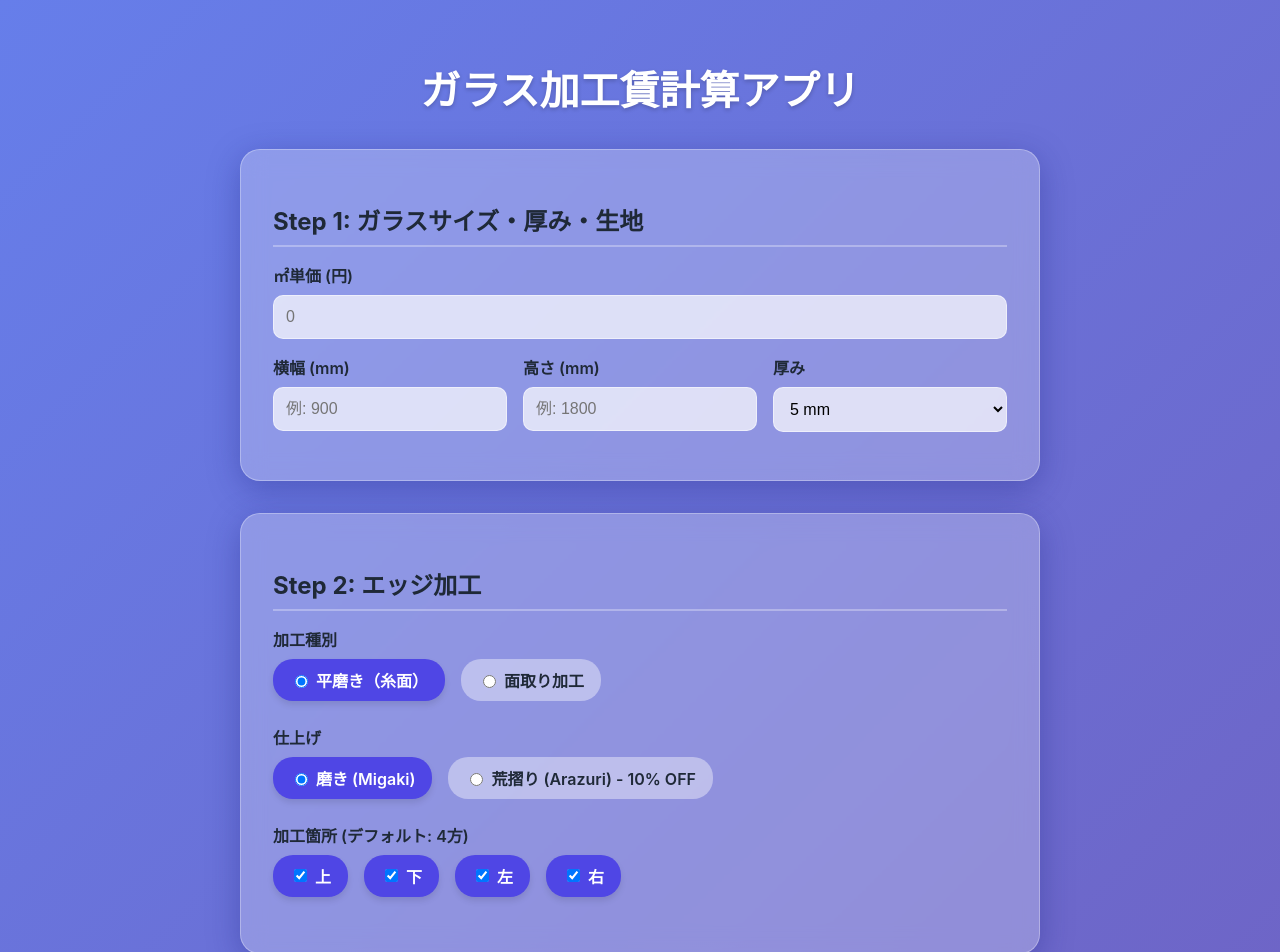
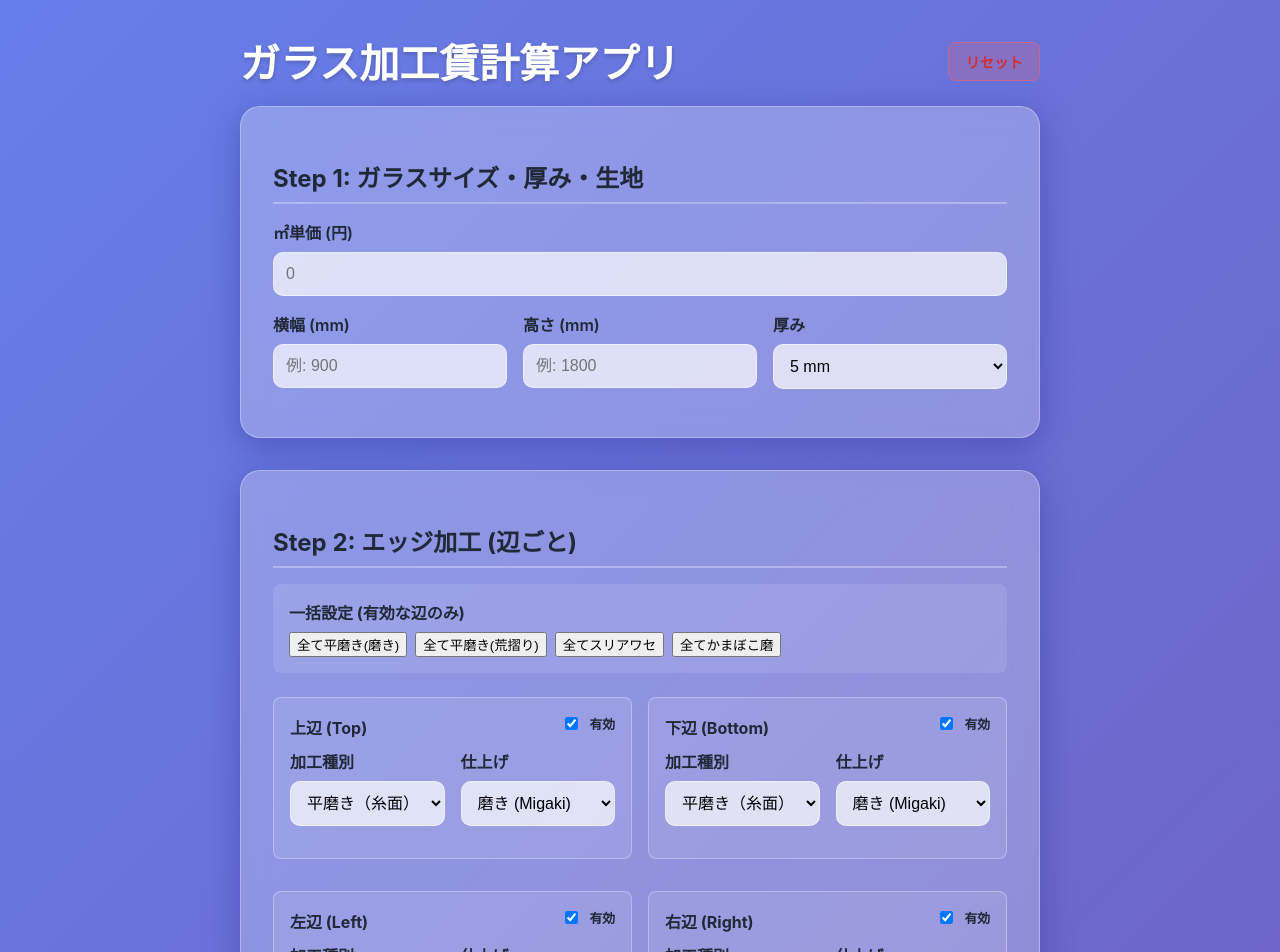
Before and after one commit to tamachan08/glass-cal, a React (Vite) app: page / in a window 1280 px wide. Shown: the top 952 px of the page. Built offline with nearby package versions, Linux system fonts and the light colour scheme.

Commit message:
Feat: Implement Per-Side Edge Processing, Reset Button, and 10-yen Rounding (v1.5)

```diff
--- a/src/App.tsx
+++ b/src/App.tsx
@@ -14,10 +14,17 @@ function App() {
   });
   const [unitPrice, setUnitPrice] = useState<number>(0);
 
+  const defaultSideConfig: import('./types').SideConfig = {
+    enabled: true,
+    type: 'flat_polish',
+    finish: 'migaki'
+  };
+
   const [edge, setEdge] = useState<EdgeProcessing>({
-    type: 'flat_polish',
-    finish: 'migaki',
-    processedSides: { top: true, bottom: true, left: true, right: true }
+    top: { ...defaultSideConfig },
+    bottom: { ...defaultSideConfig },
+    left: { ...defaultSideConfig },
+    right: { ...defaultSideConfig }
   });
 
   const [options, setOptions] = useState<ProcessingOptions>({
@@ -33,13 +40,56 @@ function App() {
     }
   });
 
+  const handleReset = () => {
+    if (!window.confirm('入力内容を全てリセットしますか？')) return;
+
+    setDimensions({ width: 0, height: 0, thickness: 5 });
+    setUnitPrice(0);
+    setEdge({
+      top: { ...defaultSideConfig },
+      bottom: { ...defaultSideConfig },
+      left: { ...defaultSideConfig },
+      right: { ...defaultSideConfig }
+    });
+    setOptions({
+      rProcessing: { r15: 0, r30: 0, r50: 0, r100: 0, r200: 0, r300: 0 },
+      cornerCutProcessing: { c30: 0, c50: 0, c100: 0, c200: 0 },
+      holeProcessing: { d5_15: 0, d16_30: 0, d31_50: 0, d51_100: 0, d101_plus: 0 },
+      specialProcessing: { outletSmall: 0, outletLarge: 0, ventilator: 0 },
+      hikiteCount: 0,
+      complexProcessing: {
+        notch: Array(4).fill({ totalLength: 0, count: 0 }),
+        eguri: Array(4).fill({ totalLength: 0, count: 0 }),
+        square_hole: Array(4).fill({ totalLength: 0, count: 0 })
+      }
+    });
+  };
+
   const result = useMemo(() => {
     return calculateTotal(dimensions, edge, options, unitPrice);
   }, [dimensions, edge, options, unitPrice]);
 
   return (
     <div className="app-container">
-      <h1>ガラス加工賃計算アプリ</h1>
+      <div style={{ display: 'flex', justifyContent: 'space-between', alignItems: 'center', marginBottom: '1rem' }}>
+        <h1 style={{ margin: 0 }}>ガラス加工賃計算アプリ</h1>
+        <button
+          onClick={handleReset}
+          style={{
+            padding: '0.5rem 1rem',
+            backgroundColor: 'rgba(255, 100, 100, 0.2)',
+            border: '1px solid rgba(255, 100, 100, 0.5)',
+            color: '#d32f2f',
+            borderRadius: '8px',
+            cursor: 'pointer',
+            fontSize: '0.9rem',
+            fontWeight: 'bold',
+            backdropFilter: 'blur(10px)'
+          }}
+        >
+          リセット
+        </button>
+      </div>
 
       <GlassInputs
         width={dimensions.width}
@@ -64,7 +114,7 @@ function App() {
 
       <ResultCard result={result} />
       <footer style={{ marginTop: '2rem', textAlign: 'center', opacity: 0.5, fontSize: '0.8rem' }}>
-        v1.3 (Expanded Complex Processing Inputs)
+        v1.4 (With Reset Button)
       </footer>
     </div>
   );
--- a/src/components/EdgeSelector.tsx
+++ b/src/components/EdgeSelector.tsx
@@ -1,141 +1,117 @@
-import type { EdgeProcessing, ProcessingType, ChamferWidth } from '../types';
+import React from 'react';
+import type { EdgeProcessing, ProcessingType, ChamferWidth, SideConfig, EdgeFinish } from '../types';
 
 interface EdgeSelectorProps {
     edge: EdgeProcessing;
     onChange: (edge: EdgeProcessing) => void;
 }
 
+const PROCESS_LABELS: Record<ProcessingType, string> = {
+    'flat_polish': '平磨き（糸面）',
+    'chamfer': '面取り加工',
+    'suriawase': 'スリアワセ (磨きx3)',
+    'kamaboko': 'かまぼこ磨 (磨きx2)'
+};
+
 export const EdgeSelector: React.FC<EdgeSelectorProps> = ({ edge, onChange }) => {
 
-    const handleTypeChange = (type: ProcessingType) => {
-        // defaults
-        if (type === 'flat_polish') {
-            onChange({ ...edge, type });
-        } else {
+    const updateSide = (side: keyof EdgeProcessing, updates: Partial<SideConfig>) => {
         onChange({
             ...edge,
-                type,
-                chamferWidth: '12',
-                polishChamferEdge: true
-            });
-        }
-    };
-
-    const updateChamfer = (updates: Partial<EdgeProcessing>) => {
-        onChange({ ...edge, ...updates });
-    };
-
-    const toggleSide = (side: keyof EdgeProcessing['processedSides']) => {
-        onChange({
-            ...edge,
-            processedSides: {
-                ...edge.processedSides,
-                [side]: !edge.processedSides[side]
-            }
+            [side]: { ...edge[side], ...updates }
         });
     };
 
+    // Helper to render a single side configurator
+    const renderSideConfig = (side: keyof EdgeProcessing, label: string) => {
+        const config = edge[side];
         return (
-        <div className="glass-card">
-            <h2>Step 2: エッジ加工</h2>
+            <div className="side-config-card" style={{
+                border: '1px solid rgba(255,255,255,0.3)',
+                borderRadius: '8px',
+                padding: '1rem',
+                marginBottom: '1rem',
+                backgroundColor: config.enabled ? 'rgba(255,255,255,0.1)' : 'rgba(0,0,0,0.05)',
+                opacity: config.enabled ? 1 : 0.6
+            }}>
+                <div style={{ display: 'flex', justifyContent: 'space-between', alignItems: 'center', marginBottom: '0.5rem' }}>
+                    <h3 style={{ margin: 0, fontSize: '1rem' }}>{label}</h3>
+                    <label className="toggle-switch" style={{ fontSize: '0.8rem' }}>
+                        <input
+                            type="checkbox"
+                            checked={config.enabled}
+                            onChange={(e) => updateSide(side, { enabled: e.target.checked })}
+                        />
+                        <span>{config.enabled ? '有効' : '無効'}</span>
+                    </label>
+                </div>
+
+                {config.enabled && (
+                    <div className="grid-2">
+                        {/* Type Selector */}
                         <div className="form-group">
                             <label>加工種別</label>
-                <div className="radio-group">
-                    <label className={`radio-label ${edge.type === 'flat_polish' ? 'selected' : ''}`}>
-                        <input
-                            type="radio"
-                            name="edgeType"
-                            checked={edge.type === 'flat_polish'}
-                            onChange={() => handleTypeChange('flat_polish')}
-                        />
-                        平磨き（糸面）
-                    </label>
-                    <label className={`radio-label ${edge.type === 'chamfer' ? 'selected' : ''}`}>
-                        <input
-                            type="radio"
-                            name="edgeType"
-                            checked={edge.type === 'chamfer'}
-                            onChange={() => handleTypeChange('chamfer')}
-                        />
-                        面取り加工
-                    </label>
-                </div>
+                            <select
+                                value={config.type}
+                                onChange={(e) => {
+                                    const newType = e.target.value as ProcessingType;
+                                    const updates: Partial<SideConfig> = { type: newType };
+                                    if (newType === 'chamfer' && !config.chamferWidth) {
+                                        updates.chamferWidth = '12';
+                                        updates.polishChamferEdge = true;
+                                    }
+                                    updateSide(side, updates);
+                                }}
+                            >
+                                {Object.entries(PROCESS_LABELS).map(([key, text]) => (
+                                    <option key={key} value={key}>{text}</option>
+                                ))}
+                            </select>
                         </div>
 
+                        {/* Finish Selector */}
                         <div className="form-group">
                             <label>仕上げ</label>
-                <div className="radio-group" style={{ marginBottom: '1rem' }}>
-                    <label className={`radio-label ${edge.finish === 'migaki' ? 'selected' : ''}`}>
-                        <input
-                            type="radio"
-                            name="finish"
-                            checked={edge.finish === 'migaki'}
-                            onChange={() => onChange({ ...edge, finish: 'migaki' })}
-                        />
-                        磨き (Migaki)
-                    </label>
-                    <label className={`radio-label ${edge.finish === 'arazuri' ? 'selected' : ''}`}>
-                        <input
-                            type="radio"
-                            name="finish"
-                            checked={edge.finish === 'arazuri'}
-                            onChange={() => onChange({ ...edge, finish: 'arazuri' })}
-                        />
-                        荒摺り (Arazuri) - 10% OFF
-                    </label>
-                </div>
+                            <select
+                                value={config.finish}
+                                onChange={(e) => updateSide(side, { finish: e.target.value as EdgeFinish })}
+                            >
+                                <option value="migaki">磨き (Migaki)</option>
+                                <option value="arazuri">荒摺り (Arazuri) - 10% OFF</option>
+                            </select>
                         </div>
 
-            <div className="form-group">
-                <label>加工箇所 (デフォルト: 4方)</label>
-                <div className="radio-group">
-                    <label className={`radio-label ${edge.processedSides.top ? 'selected' : ''}`}>
-                        <input type="checkbox" checked={edge.processedSides.top} onChange={() => toggleSide('top')} /> 上
-                    </label>
-                    <label className={`radio-label ${edge.processedSides.bottom ? 'selected' : ''}`}>
-                        <input type="checkbox" checked={edge.processedSides.bottom} onChange={() => toggleSide('bottom')} /> 下
-                    </label>
-                    <label className={`radio-label ${edge.processedSides.left ? 'selected' : ''}`}>
-                        <input type="checkbox" checked={edge.processedSides.left} onChange={() => toggleSide('left')} /> 左
-                    </label>
-                    <label className={`radio-label ${edge.processedSides.right ? 'selected' : ''}`}>
-                        <input type="checkbox" checked={edge.processedSides.right} onChange={() => toggleSide('right')} /> 右
-                    </label>
-                </div>
-            </div>
-
-            {edge.type === 'chamfer' && (
-                <div className="chamfer-options" style={{ marginTop: '1rem', paddingLeft: '1rem', borderLeft: '3px solid white' }}>
-                    <div className="grid-2">
-                        <div className="form-group">
-                            <label>面取り幅</label>
+                        {/* Chamfer Options */}
+                        {config.type === 'chamfer' && (
+                            <div className="form-group" style={{ gridColumn: '1 / -1', background: 'rgba(0,0,0,0.05)', padding: '0.5rem', borderRadius: '4px' }}>
+                                <div style={{ display: 'flex', gap: '1rem', alignItems: 'center' }}>
+                                    <div>
+                                        <label style={{ marginRight: '0.5rem' }}>面取り幅</label>
                                         <select
-                                value={edge.chamferWidth}
-                                onChange={(e) => updateChamfer({ chamferWidth: e.target.value as ChamferWidth })}
+                                            value={config.chamferWidth}
+                                            onChange={(e) => updateSide(side, { chamferWidth: e.target.value as ChamferWidth })}
                                         >
                                             <option value="12">〜12mm</option>
                                             <option value="18">〜18mm</option>
                                             <option value="24">〜24mm</option>
+                                            <option value="25_plus">25mm〜</option>
                                         </select>
                                     </div>
-
-                        <div className="form-group">
-                            <label>小口磨き</label>
-                            <label className="toggle-switch">
+                                    <label style={{ display: 'flex', alignItems: 'center', cursor: 'pointer', fontSize: '0.9rem' }}>
                                         <input
                                             type="checkbox"
-                                    checked={edge.polishChamferEdge}
-                                    onChange={(e) => updateChamfer({ polishChamferEdge: e.target.checked })}
+                                            checked={config.polishChamferEdge}
+                                            onChange={(e) => updateSide(side, { polishChamferEdge: e.target.checked })}
+                                            style={{ marginRight: '0.25rem' }}
                                         />
-                                <span>面取り部の小口を磨く</span>
+                                        小口磨き
                                     </label>
                                 </div>
+                                {config.chamferWidth === '12' && !config.polishChamferEdge && (
+                                    <div style={{ color: 'orange', fontSize: '0.8rem', marginTop: '0.25rem' }}>
+                                        ※「〜12mm」は小口磨きあり(900円)固定等
                                     </div>
-
-                    {edge.chamferWidth === '12' && !edge.polishChamferEdge && (
-                        <div className="alert">
-                            <strong>注意:</strong> 「〜12mm」で「小口磨きなし」の設定はありません。
-                            自動的に「小口磨きあり」の価格（900円/m）が適用されます。
+                                )}
                             </div>
                         )}
                     </div>
@@ -143,3 +119,50 @@ export const EdgeSelector: React.FC<EdgeSelectorProps> = ({ edge, onChange }) =>
             </div>
         );
     };
+
+    // Batch Update Function
+    const applyToAll = (
+        type: ProcessingType,
+        finish: EdgeFinish,
+        chamferWidth?: ChamferWidth,
+        polishChamferEdge?: boolean
+    ) => {
+        const sides: (keyof EdgeProcessing)[] = ['top', 'bottom', 'left', 'right'];
+        const newEdge = { ...edge };
+        sides.forEach(side => {
+            if (newEdge[side].enabled) {
+                newEdge[side] = {
+                    ...newEdge[side],
+                    type,
+                    finish,
+                    chamferWidth: type === 'chamfer' ? (chamferWidth || '12') : undefined,
+                    polishChamferEdge: type === 'chamfer' ? (polishChamferEdge ?? true) : undefined
+                };
+            }
+        });
+        onChange(newEdge);
+    };
+
+    return (
+        <div className="glass-card">
+            <h2>Step 2: エッジ加工 (辺ごと)</h2>
+
+            <div className="batch-controls" style={{ marginBottom: '1.5rem', padding: '1rem', background: 'rgba(255,255,255,0.1)', borderRadius: '8px' }}>
+                <h4 style={{ margin: '0 0 0.5rem 0' }}>一括設定 (有効な辺のみ)</h4>
+                <div style={{ display: 'flex', gap: '0.5rem', flexWrap: 'wrap' }}>
+                    <button onClick={() => applyToAll('flat_polish', 'migaki')}>全て平磨き(磨き)</button>
+                    <button onClick={() => applyToAll('flat_polish', 'arazuri')}>全て平磨き(荒摺り)</button>
+                    <button onClick={() => applyToAll('suriawase', 'migaki')}>全てスリアワセ</button>
+                    <button onClick={() => applyToAll('kamaboko', 'migaki')}>全てかまぼこ磨</button>
+                </div>
+            </div>
+
+            <div className="sides-grid" style={{ display: 'grid', gridTemplateColumns: 'repeat(auto-fit, minmax(300px, 1fr))', gap: '1rem' }}>
+                {renderSideConfig('top', '上辺 (Top)')}
+                {renderSideConfig('bottom', '下辺 (Bottom)')}
+                {renderSideConfig('left', '左辺 (Left)')}
+                {renderSideConfig('right', '右辺 (Right)')}
+            </div>
+        </div>
+    );
+};
--- a/src/constants.ts
+++ b/src/constants.ts
@@ -26,6 +26,10 @@ export const CHAMFER_PRICES: Record<ChamferWidth, { polished: number; unpolished
     '24': {
         polished: 1800,
         unpolished: 1600,
+    },
+    '25_plus': {
+        polished: 2700,
+        unpolished: 2700,
     },
 };
 
--- a/src/logic/calculator.ts
+++ b/src/logic/calculator.ts
@@ -4,15 +4,16 @@ import { FLAT_POLISH_PRICES, CHAMFER_PRICES, OPTION_PRICES, THICKNESS_MULTIPLIER
 export const calculatePerimeter = (
     widthMm: number,
     heightMm: number,
-    processedSides?: { top: boolean; bottom: boolean; left: boolean; right: boolean }
+    edge?: EdgeProcessing
 ): number => {
     let length = 0;
-    if (processedSides) {
+    // Fallback if edge is undefined (shouldn't happen in app usage but good for safety)
+    if (edge) {
         length =
-            (processedSides.top ? widthMm : 0) +
-            (processedSides.bottom ? widthMm : 0) +
-            (processedSides.left ? heightMm : 0) +
-            (processedSides.right ? heightMm : 0);
+            (edge.top.enabled ? widthMm : 0) +
+            (edge.bottom.enabled ? widthMm : 0) +
+            (edge.left.enabled ? heightMm : 0) +
+            (edge.right.enabled ? heightMm : 0);
     } else {
         length = widthMm * 2 + heightMm * 2;
     }
@@ -21,24 +22,41 @@ export const calculatePerimeter = (
 
 export const calculateEdgeFee = (
     dimensions: GlassDimensions,
-    edge: EdgeProcessing,
-    perimeterMeters: number
+    edge: EdgeProcessing
 ): number => {
-    // Finish Multiplier
-    const finishMultiplier = edge.finish === 'arazuri' ? 0.9 : 1.0;
+    const calcSideFee = (side: keyof EdgeProcessing, lengthMm: number): number => {
+        const config = edge[side];
+        if (!config.enabled) return 0;
 
-    if (edge.type === 'flat_polish') {
-        const pricePerMeter = FLAT_POLISH_PRICES[dimensions.thickness];
-        return Math.ceil(perimeterMeters * pricePerMeter * finishMultiplier);
-    } else if (edge.type === 'chamfer') {
-        if (!edge.chamferWidth) {
-            return 0;
+        const lengthMeters = Math.ceil(lengthMm / 10) / 100;
+        const finishMultiplier = config.finish === 'arazuri' ? 0.9 : 1.0;
+
+        let unitPrice = 0;
+
+        if (config.type === 'flat_polish') {
+            unitPrice = FLAT_POLISH_PRICES[dimensions.thickness];
+        } else if (config.type === 'chamfer') {
+            if (!config.chamferWidth) return 0;
+            const prices = CHAMFER_PRICES[config.chamferWidth];
+            unitPrice = config.polishChamferEdge ? prices.polished : (prices.unpolished ?? prices.polished);
+        } else if (config.type === 'suriawase') {
+            // Suriawase = 3x Flat Polish
+            unitPrice = FLAT_POLISH_PRICES[dimensions.thickness] * 3;
+        } else if (config.type === 'kamaboko') {
+            // Kamaboko = 2x Flat Polish
+            unitPrice = FLAT_POLISH_PRICES[dimensions.thickness] * 2;
         }
-        const prices = CHAMFER_PRICES[edge.chamferWidth];
-        const unitPrice = edge.polishChamferEdge ? prices.polished : (prices.unpolished ?? prices.polished);
-        return Math.ceil(perimeterMeters * unitPrice * finishMultiplier);
-    }
-    return 0;
+
+        return Math.ceil(lengthMeters * unitPrice * finishMultiplier);
+    };
+
+    let totalEdgeFee = 0;
+    totalEdgeFee += calcSideFee('top', dimensions.width);
+    totalEdgeFee += calcSideFee('bottom', dimensions.width);
+    totalEdgeFee += calcSideFee('left', dimensions.height);
+    totalEdgeFee += calcSideFee('right', dimensions.height);
+
+    return totalEdgeFee;
 };
 
 export const calculateOptionFee = (
@@ -156,16 +174,19 @@ export const calculateTotal = (
     options: ProcessingOptions,
     unitPrice: number
 ): CalculationResult => {
-    const perimeter = calculatePerimeter(dimensions.width, dimensions.height, edge.processedSides);
-    const edgeFee = calculateEdgeFee(dimensions, edge, perimeter);
+    const perimeter = calculatePerimeter(dimensions.width, dimensions.height, edge);
+    const edgeFee = calculateEdgeFee(dimensions, edge);
     const optionFee = calculateOptionFee(dimensions, options);
     const glassCost = calculateGlassCost(dimensions.width, dimensions.height, unitPrice);
+
+    const total = edgeFee + optionFee + glassCost;
+    const roundedTotal = Math.ceil(total / 10) * 10;
 
     return {
         perimeter,
         edgeFee,
         optionFee,
         glassCost,
-        totalFee: edgeFee + optionFee + glassCost,
+        totalFee: roundedTotal,
     };
 };
```
Also changed, not shown: src/types.ts (+14 -12 lines), verify_logic.ts (+80 -141 lines), verify_result_final.txt. Lines whose indentation alone changed are shown as unchanged.
